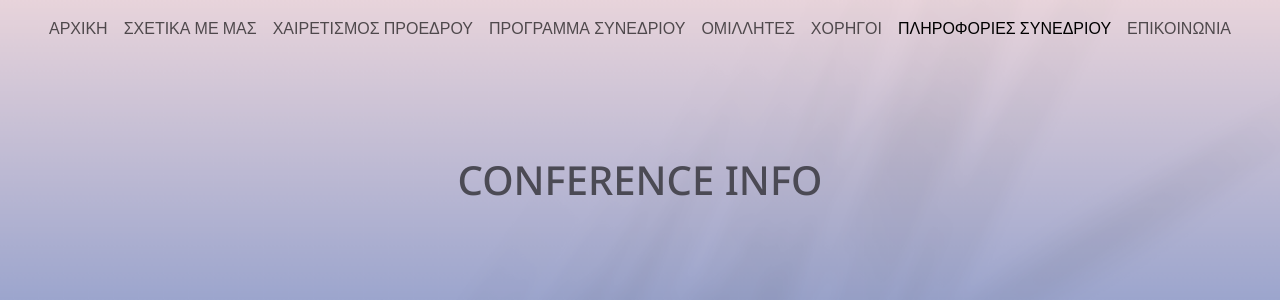
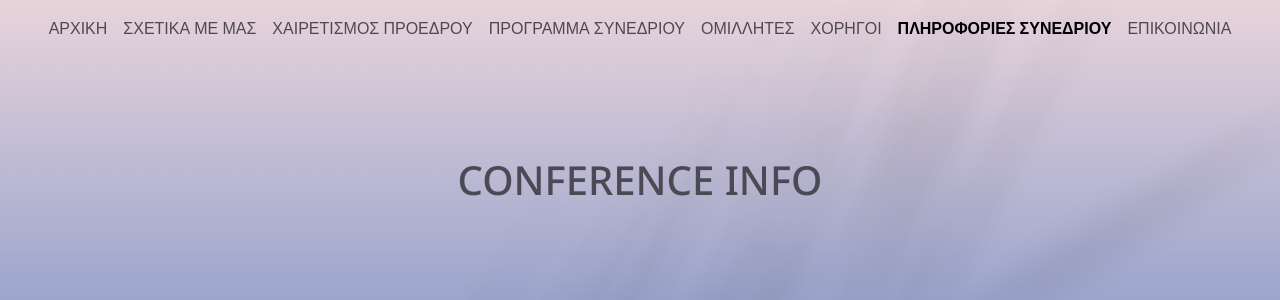
Before and after one commit to parides55/medical-conference, a Django app: page /conference in a window 1280 px wide. Shown: the top 300 px of the page. Run offline with Django 5.2, Linux system fonts and the light colour scheme; parts of the project's set-up code (start-up, migrations or seed data) failed here and were passed over.

Commit message:
make the active link bold

```diff
--- a/static/css/style.css
+++ b/static/css/style.css
@@ -63,6 +63,10 @@ h1 {
     justify-content: center;
 }
 
+.active {
+    font-weight: bold;
+}
+
 /* -------------------------------- About Us styles --------------------------- */
 .cta-about-us {
     border: 1px solid #fff5ff;
```
